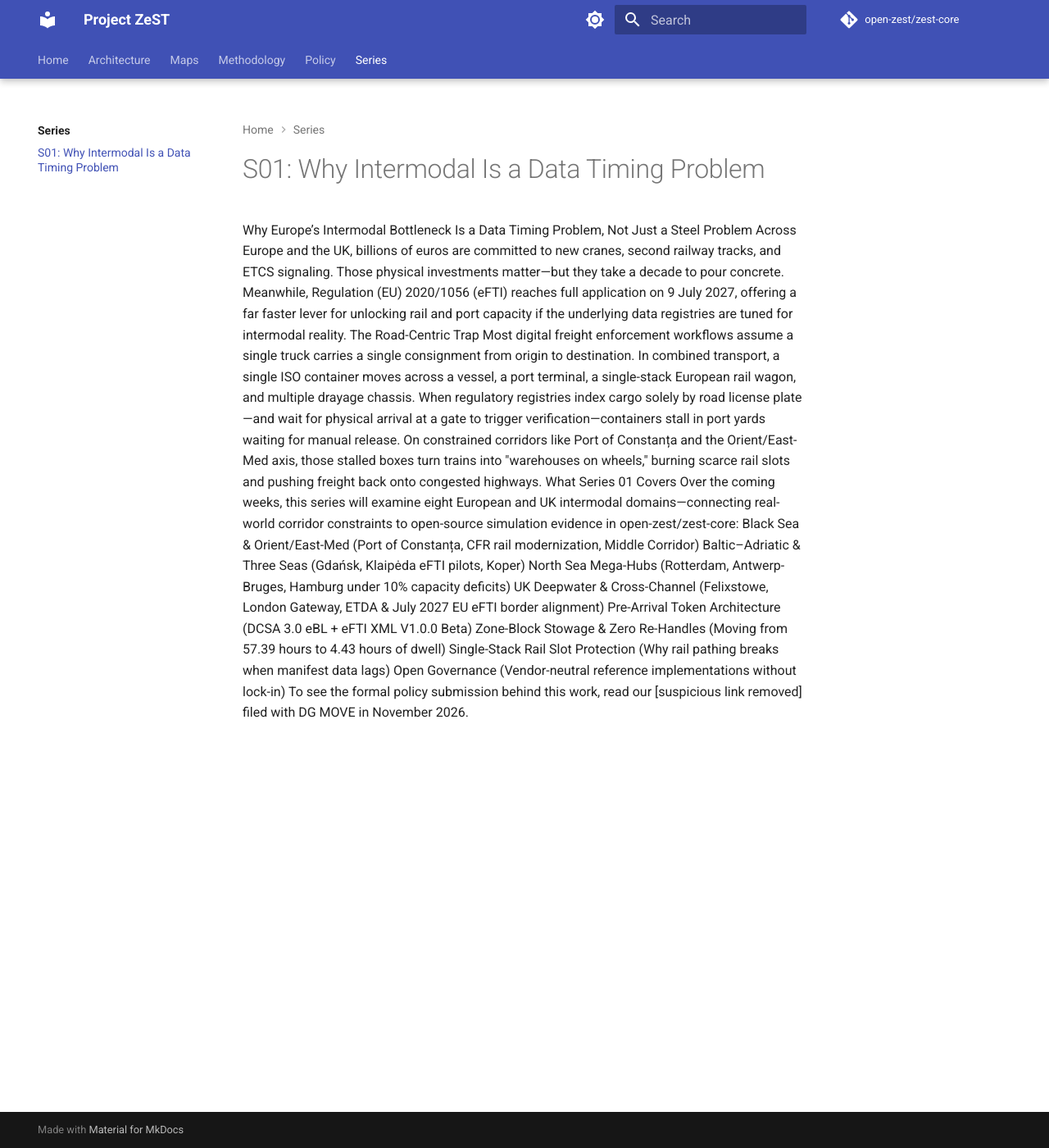
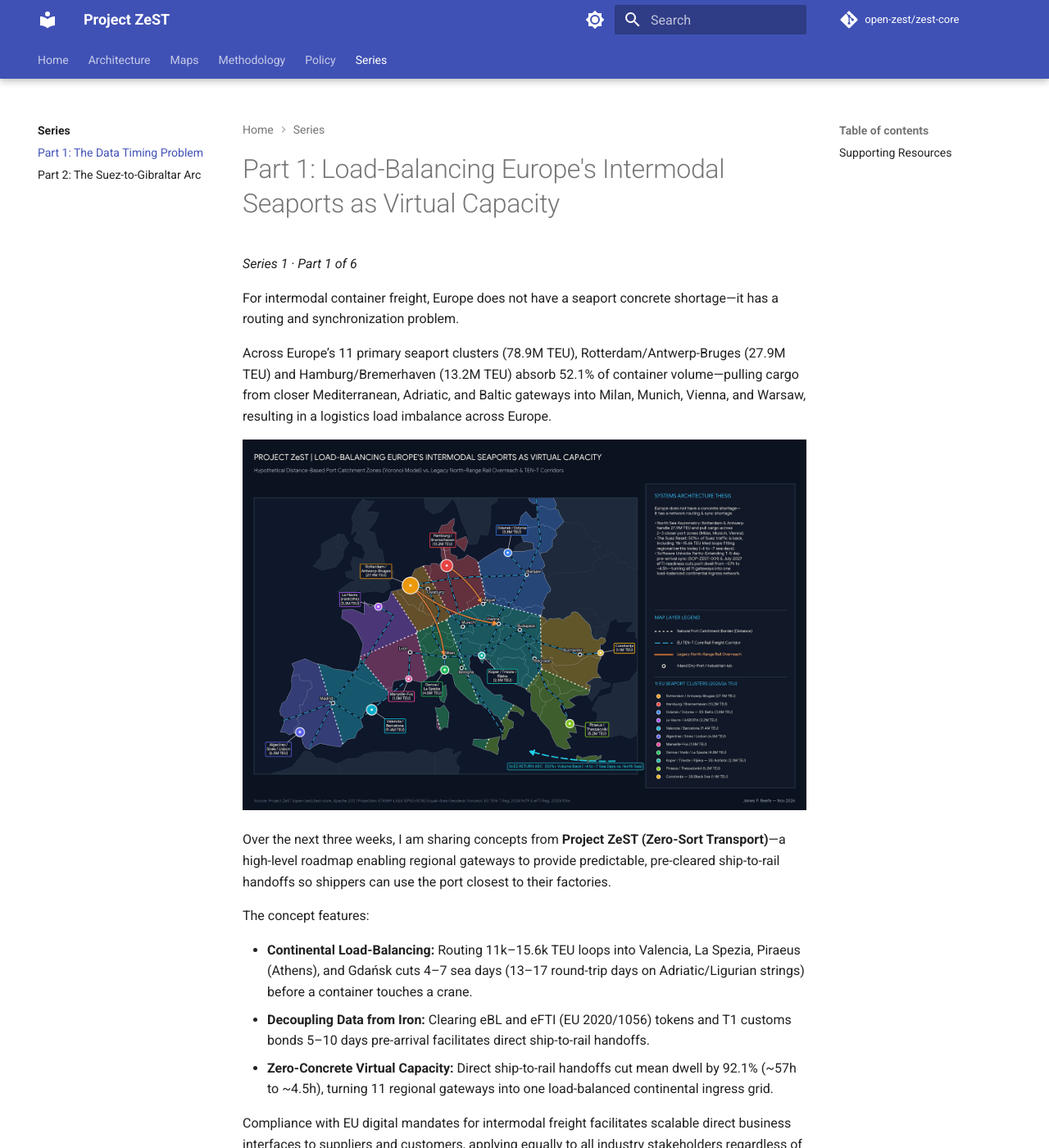
Before and after one commit to open-zest/zest-core, an MkDocs documentation site: the page built from docs/series/s01/01-data-timing-problem.md, in a window 1280 px wide and 1400 px high. Shown: the whole window at 82% size. Built offline with MkDocs 1.6.1 and Material for MkDocs 9.7.7, drawn with Linux system fonts in a browser that asks for light colours; comment, search, counter and statistics services are not loaded; some of the changed text lies outside the part shown.

Commit message:
Publish Series 1 Posts 1 & 2 with visuals to MkDocs site

```diff
--- a/docs/series/index.md
+++ b/docs/series/index.md
@@ -1,4 +1,12 @@
-European & UK Intermodal Series
-Field notes, corridor analyses, and operational deep-dives across eight European and UK intermodal freight domains—examining how Data-Precedes-Physical architecture unlocks rail and port capacity ahead of the July 2027 EU eFTI mandate.
-Series 01 (s01)
-01 — Why Europe’s Intermodal Bottleneck Is a Data Timing Problem — Setting the baseline across eight European and UK intermodal domains.
+---
+title: "Series 1: Europe's Intermodal Reset"
+description: "Six-part field series on eFTI data synchronization, right-sized Suez loops, dry port granularity, and TEN-T rail economics."
+---
+
+# Series 1: Europe's Intermodal Reset
+
+A six-part series examining how pre-arrival data synchronization (`eFTI`, EU 2020/1056) and coarse zone-stowage unlock existing European port and rail capacity without waiting a decade for new concrete.
+
+* **[Part 1: The Data Timing Problem](s01/01-data-timing-problem.md)** — Why 50+ hours of coastal container dwell is an information-timing failure, not a track-capacity problem.
+* **[Part 2: The Suez-to-Gibraltar Arc](s01/02-suez-gibraltar-arc.md)** — Pairing right-sized 11k–15.6k TEU Suez loops with T-5 pre-arrival synchronization across Europe's Southern, Adriatic, and Black Sea gateways.
+* *Part 3: Dry Port Granularity & the 195 km Rail Breakeven (Coming Nov 26)*
--- a/docs/series/s01/01-data-timing-problem.md
+++ b/docs/series/s01/01-data-timing-problem.md
@@ -1,16 +1,49 @@
-Why Europe’s Intermodal Bottleneck Is a Data Timing Problem, Not Just a Steel Problem
-Across Europe and the UK, billions of euros are committed to new cranes, second railway tracks, and ETCS signaling. Those physical investments matter—but they take a decade to pour concrete. Meanwhile, Regulation (EU) 2020/1056 (eFTI) reaches full application on 9 July 2027, offering a far faster lever for unlocking rail and port capacity if the underlying data registries are tuned for intermodal reality.
-The Road-Centric Trap
-Most digital freight enforcement workflows assume a single truck carries a single consignment from origin to destination. In combined transport, a single ISO container moves across a vessel, a port terminal, a single-stack European rail wagon, and multiple drayage chassis.
-When regulatory registries index cargo solely by road license plate—and wait for physical arrival at a gate to trigger verification—containers stall in port yards waiting for manual release. On constrained corridors like Port of Constanța and the Orient/East-Med axis, those stalled boxes turn trains into "warehouses on wheels," burning scarce rail slots and pushing freight back onto congested highways.
-What Series 01 Covers
-Over the coming weeks, this series will examine eight European and UK intermodal domains—connecting real-world corridor constraints to open-source simulation evidence in open-zest/zest-core:
-Black Sea & Orient/East-Med (Port of Constanța, CFR rail modernization, Middle Corridor)
-Baltic–Adriatic & Three Seas (Gdańsk, Klaipėda eFTI pilots, Koper)
-North Sea Mega-Hubs (Rotterdam, Antwerp-Bruges, Hamburg under 10% capacity deficits)
-UK Deepwater & Cross-Channel (Felixstowe, London Gateway, ETDA & July 2027 EU eFTI border alignment)
-Pre-Arrival Token Architecture (DCSA 3.0 eBL + eFTI XML V1.0.0 Beta)
-Zone-Block Stowage & Zero Re-Handles (Moving from 57.39 hours to 4.43 hours of dwell)
-Single-Stack Rail Slot Protection (Why rail pathing breaks when manifest data lags)
-Open Governance (Vendor-neutral reference implementations without lock-in)
-To see the formal policy submission behind this work, read our [suspicious link removed] filed with DG MOVE in November 2026.
+---
+title: "Part 1: Load-Balancing Europe's Intermodal Seaports as Virtual Capacity"
+description: "Why Europe has a routing and synchronization problem rather than a seaport concrete shortage—and how pre-arrival eFTI clearance turns 11 regional gateways into one load-balanced ingress grid."
+date: 2026-11-19
+tags:
+  - SupplyChain
+  - Intermodal
+  - RailFreight
+  - TEN_T
+  - eFTI
+  - MaritimeLogistics
+  - PhysicalInternet
+  - ProjectZeST
+---
+
+# Part 1: Load-Balancing Europe's Intermodal Seaports as Virtual Capacity
+
+*Series 1 · Part 1 of 6*
+
+For intermodal container freight, Europe does not have a seaport concrete shortage—it has a routing and synchronization problem.
+
+Across Europe’s 11 primary seaport clusters (78.9M TEU), Rotterdam/Antwerp-Bruges (27.9M TEU) and Hamburg/Bremerhaven (13.2M TEU) absorb 52.1% of container volume—pulling cargo from closer Mediterranean, Adriatic, and Baltic gateways into Milan, Munich, Vienna, and Warsaw, resulting in a logistics load imbalance across Europe.
+
+![Voronoi map of Europe's 11 primary intermodal seaport clusters (78.9M TEU) comparing distance-based port catchment zones against legacy North-Range rail overreach and EU TEN-T core rail freight corridors.](../../assets/images/ZeST_EU_TEN-T_Regions.png)
+
+Over the next three weeks, I am sharing concepts from **Project ZeST (Zero-Sort Transport)**—a high-level roadmap enabling regional gateways to provide predictable, pre-cleared ship-to-rail handoffs so shippers can use the port closest to their factories.
+
+The concept features:
+
+* **Continental Load-Balancing:** Routing 11k–15.6k TEU loops into Valencia, La Spezia, Piraeus (Athens), and Gdańsk cuts 4–7 sea days (13–17 round-trip days on Adriatic/Ligurian strings) before a container touches a crane.
+* **Decoupling Data from Iron:** Clearing eBL and eFTI (EU 2020/1056) tokens and T1 customs bonds 5–10 days pre-arrival facilitates direct ship-to-rail handoffs.
+* **Zero-Concrete Virtual Capacity:** Direct ship-to-rail handoffs cut mean dwell by 92.1% (~57h to ~4.5h), turning 11 regional gateways into one load-balanced continental ingress grid.
+
+Compliance with EU digital mandates for intermodal freight facilitates scalable direct business interfaces to suppliers and customers, applying equally to all industry stakeholders regardless of location. Tracking toward full compliance helps bring logistical parity to all regions across the union.
+
+We don't need a decade for new quay walls—we need better infrastructure utilization enabled by digital business processes today.
+
+*Heading into 2027, what hurts your lead-time reliability more—physical rail capacity, or post-arrival data and customs lag?*
+
+---
+
+### Supporting Resources
+
+* **Interactive 17-Gateway Map:** [European Corridor Reference Map](../../maps/corridor-reference-map.md)
+* **Open-Source Simulation & Solvers:** [open-zest/zest-core (Apache 2.0)](https://github.com/open-zest/zest-core)
+
+---
+
+**Series Navigation:** [Part 2: The Suez-to-Gibraltar Arc →](02-suez-gibraltar-arc.md)
--- a/mkdocs.yml
+++ b/mkdocs.yml
@@ -45,5 +45,6 @@ nav:
       - policy/index.md
       - EU eFTI FTI004 Submission: policy/eu-efti-fti004.md
   - Series:
-      - series/index.md
-      - "S01: Why Intermodal Is a Data Timing Problem": series/s01/01-data-timing-problem.md
+      - Overview: series/index.md
+      - "Part 1: The Data Timing Problem": series/s01/01-data-timing-problem.md
+      - "Part 2: The Suez-to-Gibraltar Arc": series/s01/02-suez-gibraltar-arc.md
```
Also changed, not shown: docs/series/s01/02-suez-gibraltar-arc.md (added, +46 -0 lines), docs/assets/images/ZeST_EU_TEN-T_Regions.png (added), 1 other file.
